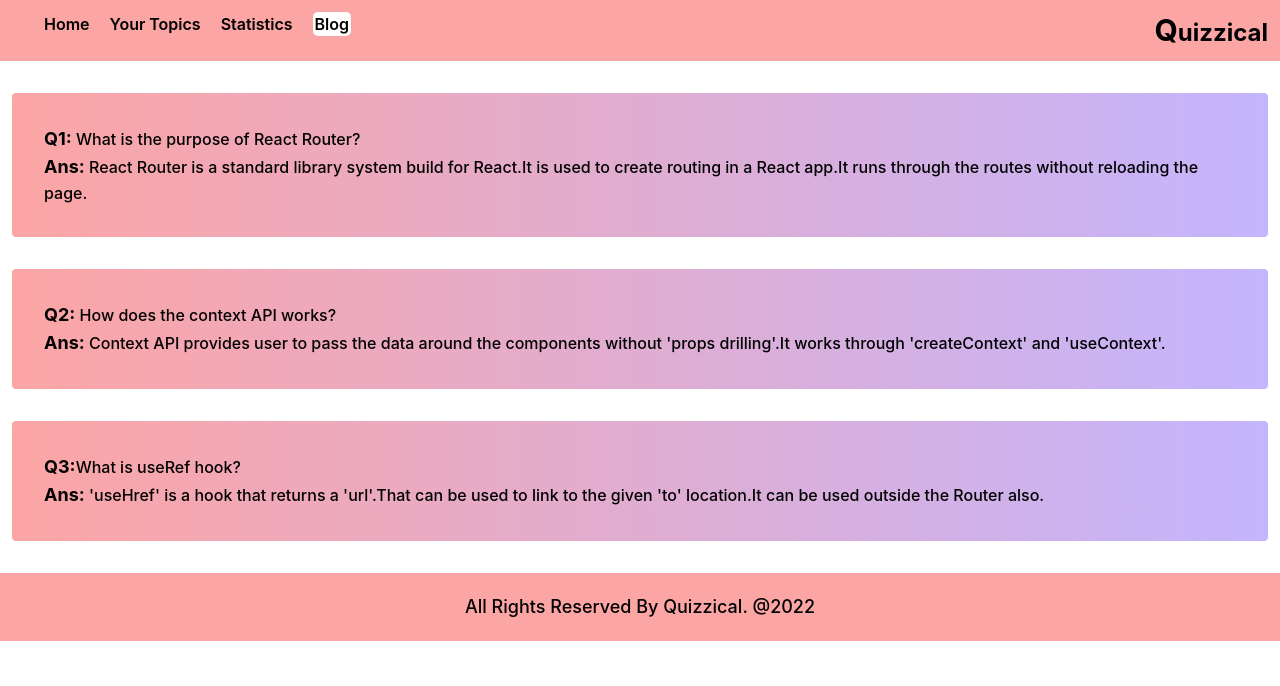
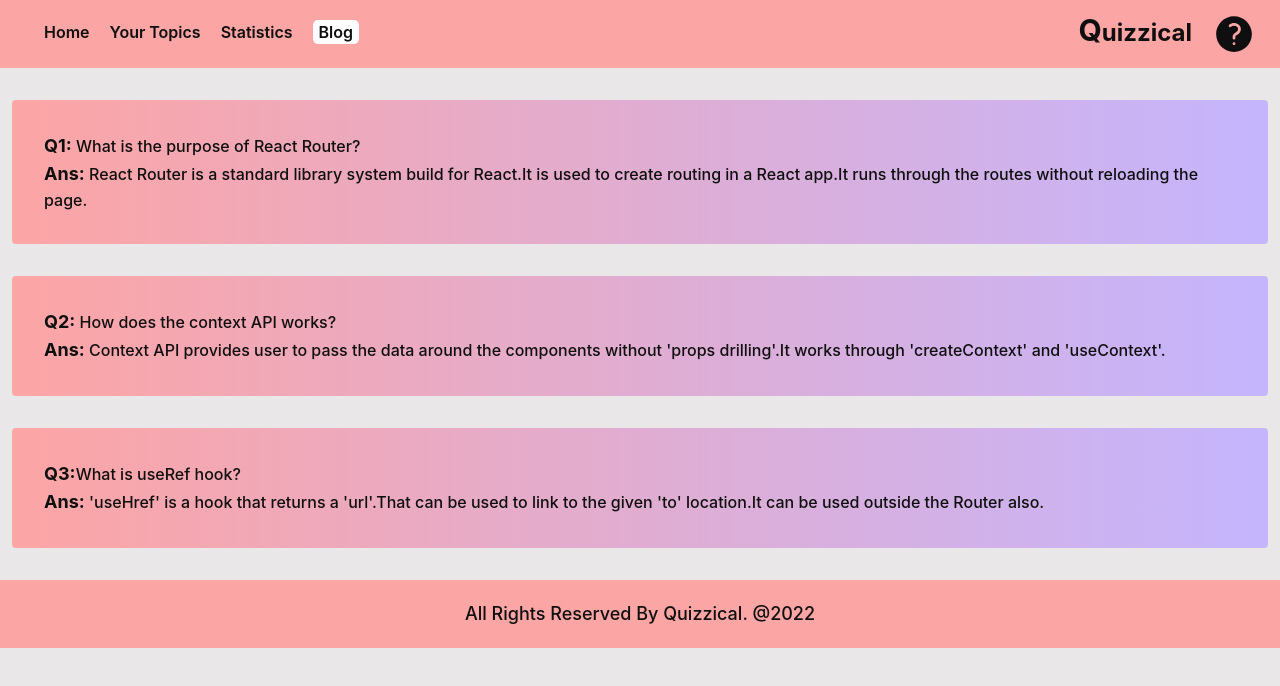
Before and after one commit to NazrulIslam-Chowdhury/quizzical, a React (Create React App) app: page /blog in a window 1280 px wide. Shown: the top 686 px of the page. Built offline with nearby package versions, Linux system fonts and the light colour scheme.

Commit message:
code updated

```diff
--- a/public/index.html
+++ b/public/index.html
@@ -1,5 +1,5 @@
 <!DOCTYPE html>
-<html data-theme="cupcake" lang="en">
+<html data-theme="garden" lang="en">
 
 <head>
   <meta charset="utf-8" />
--- a/src/compnents/header/Header.js
+++ b/src/compnents/header/Header.js
@@ -1,13 +1,13 @@
 import React, { useState } from 'react';
 import { NavLink } from 'react-router-dom';
-import { Bars3Icon, XMarkIcon } from '@heroicons/react/24/solid';
+import { Bars3Icon, QuestionMarkCircleIcon, XMarkIcon } from '@heroicons/react/24/solid';
 
 const Header = () => {
     const [open, setOpen] = useState(false);
 
     let activeStyle = {
         backgroundColor: 'white',
-        padding: '2px',
+        padding: '2px 6px',
         borderRadius: '5px'
     }
 
@@ -20,15 +20,17 @@ const Header = () => {
                 }
             </div>
 
-            <div className={`bg-red-300 w-full space-x-5 font-semibold absolute md:static duration-500 ease-in ml-8 ${open ? 'top-6 mt-4' : 'top-[-120px]'}`}>
+            <div className={`bg-red-300  space-x-5 font-semibold absolute md:static duration-500 ease-in ml-8 mt-2 ${open ? 'top-6 mt-4' : 'top-[-120px]'}`}>
                 <NavLink to='/'>Home</NavLink>
                 <NavLink style={({ isActive }) => isActive ? activeStyle : undefined} to='/topics'>Your Topics</NavLink>
                 <NavLink style={({ isActive }) => isActive ? activeStyle : undefined} to='/statistics'>Statistics</NavLink>
                 <NavLink style={({ isActive }) => isActive ? activeStyle : undefined} to='/blog'>Blog</NavLink>
             </div>
 
-            <div>
-                <h1 className='text-3xl font-bold'>Q<span className='text-2xl'>uizzical</span></h1>
+            <div className='flex'>
+                <h1 className='text-3xl font-bold mr-5'> Q<span className='text-2xl'>uizzical</span></h1>
+                <QuestionMarkCircleIcon className='h-11 w-11 mr-3'></QuestionMarkCircleIcon>
+
             </div>
         </div>
     );
--- a/src/compnents/option/Option.js
+++ b/src/compnents/option/Option.js
@@ -1,5 +1,5 @@
 
-import { useState } from 'react';
+
 import { ToastContainer, toast } from 'react-toastify';
 import 'react-toastify/dist/ReactToastify.css';
 
@@ -18,7 +18,7 @@ const Option = ({ option, correctAnswer }) => {
 
     return (
         <div className='mt-5 mb-5'>
-            <button disabled='disabled' className='bg-violet-300 hover:bg-violet-400 text-lg font-medium p-3 mx-3 rounded'> <input onClick={toastOnClick} type="checkbox" name="" id="" /> {option}</button>
+            <button disabled='disabled' className='bg-violet-300 hover:bg-violet-400 text-lg font-medium p-3 mx-3 rounded'> <input onClick={toastOnClick} type="radio" name="" id="" /> {option}</button>
             <ToastContainer />
 
         </div>
--- a/src/compnents/questions/Questions.js
+++ b/src/compnents/questions/Questions.js
@@ -10,7 +10,7 @@ const Questions = ({ quiz }) => {
     return (
         <div className='bg-gradient-to-r from-red-300 to-violet-300 mt-5 ml-3 mr-3 rounded relative'>
 
-            <h1 className='text-xl font-medium mt-5'><span className='font-bold'>Question:</span> {question}</h1>
+            <h1 className='text-xl font-medium mt-5'><span className='font-bold'>Question:</span> {question.slice(3, -4)}</h1>
 
             <div className='grid grid-cols-2 gap-5'>
                 {
--- a/src/compnents/statistics/Statistics.js
+++ b/src/compnents/statistics/Statistics.js
@@ -22,7 +22,6 @@ const Statistics = () => {
                     <Line type="monotone" dataKey="total" stroke="#82ca9d" />
                 </LineChart>
             </ResponsiveContainer>
-
         </div>
     );
 };
--- a/tailwind.config.js
+++ b/tailwind.config.js
@@ -8,5 +8,7 @@ module.exports = {
 
     },
   },
-  plugins: [],
+  plugins: [
+    require('daisyui'),
+  ],
 }
```
